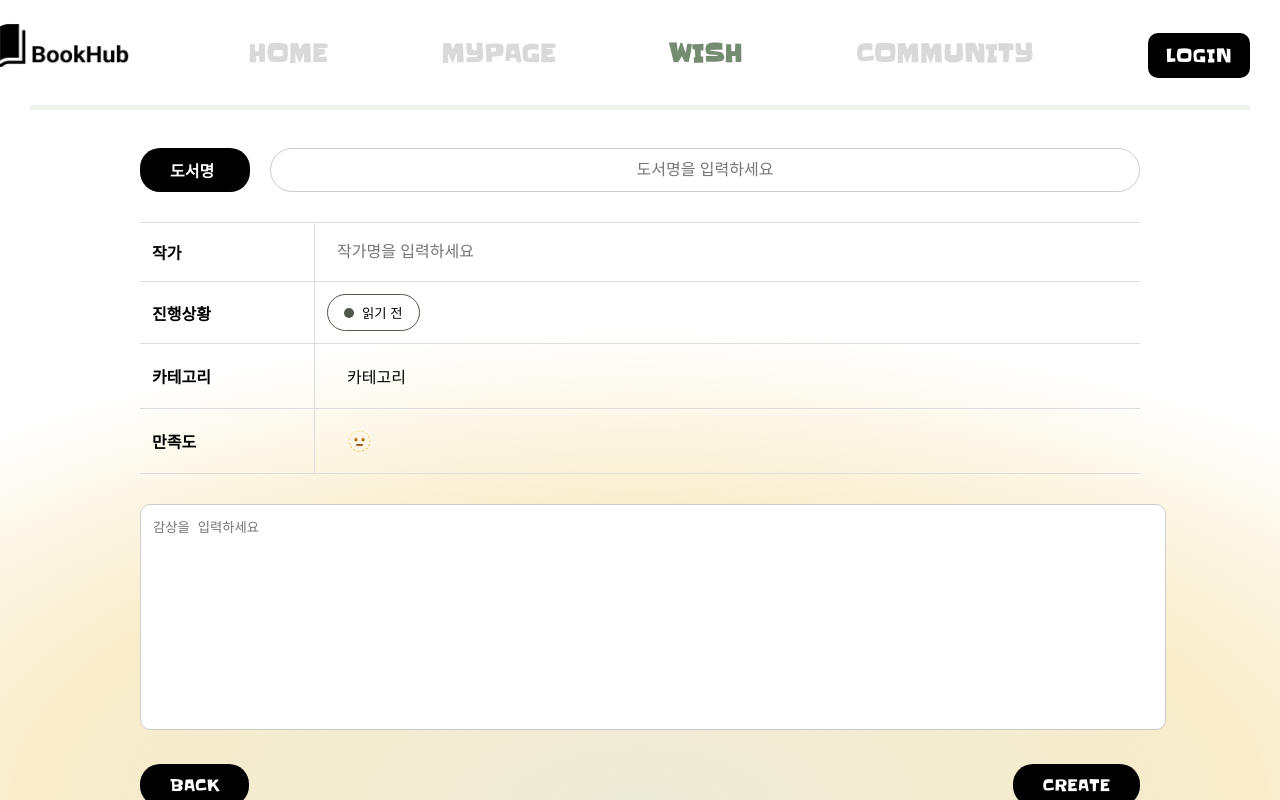
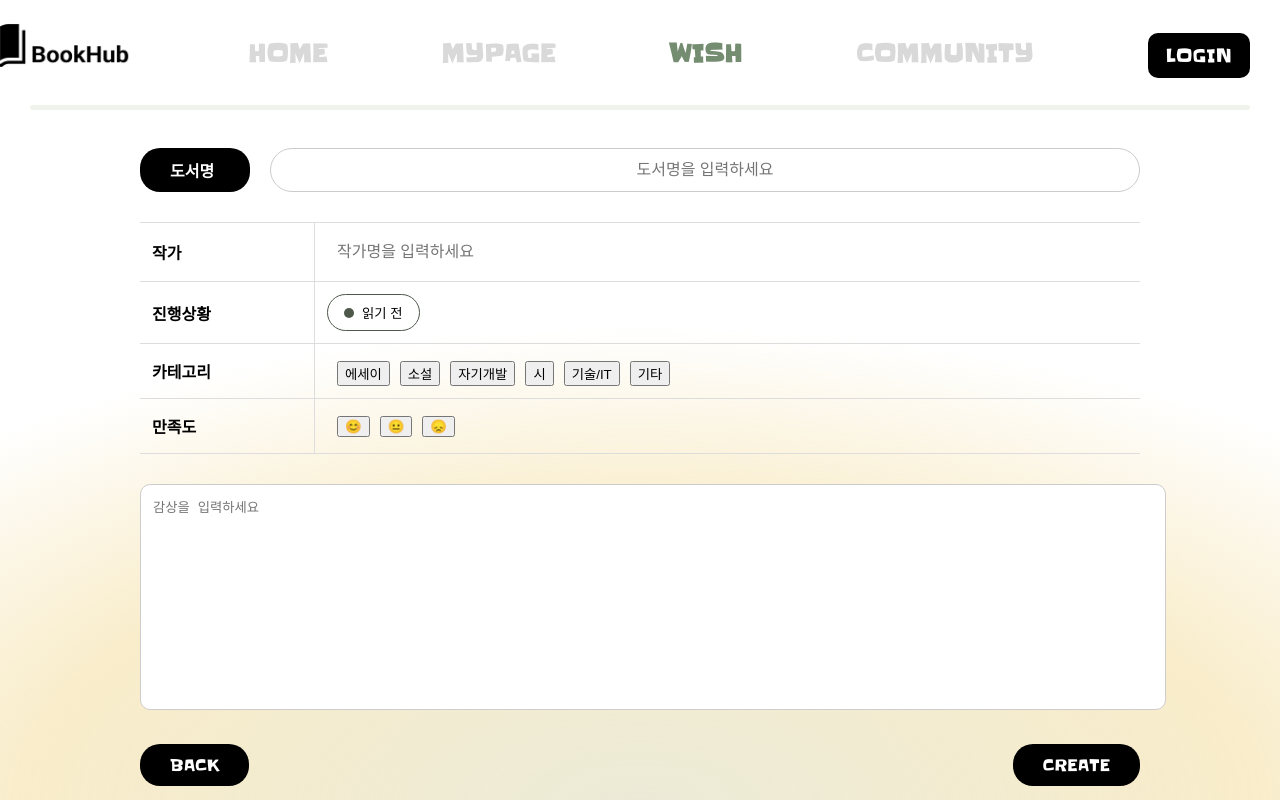
Before and after one commit to BookHub-BookTrio/BookHub-Front, a React (Create React App) app in the folder bookhub/: page /wish-create in a window 1280 px wide. Built offline with nearby package versions, Linux system fonts and the light colour scheme.

Commit message:
[Design/#29] - WishCraete 디자인 수정

```diff
--- a/bookhub/src/pages/wish/WishCreate.jsx
+++ b/bookhub/src/pages/wish/WishCreate.jsx
@@ -12,8 +12,8 @@ const WishCreate = () => {
   const [category, setCategory] = useState("");
   const [star, setStar] = useState("🫥");
   const [content, setContent] = useState("");
-  const [showStarOptions, setShowStarOptions] = useState(false);
-  const [showCategoryOptions, setShowCategoryOptions] = useState(false);
+  const [showStarOptions, setShowStarOptions] = useState(true);
+  const [showCategoryOptions, setShowCategoryOptions] = useState(true);
 
   const progressOptions = ["읽기 전", "읽는 중", "완료"];
 
@@ -121,13 +121,7 @@ const WishCreate = () => {
               <th>카테고리</th>
               <td>
                 <div className={styles.categoryArea}>
-                  <button
-                    className={styles.categoryButton}
-                    onClick={() => setShowCategoryOptions((prev) => !prev)}
-                  >
-                    {categoryDisplay[category] || "카테고리"}
-                  </button>
-                  {showCategoryOptions && (
+                  {showCategoryOptions ? (
                     <div className={styles.categoryOptions}>
                       {Object.keys(categoryDisplay).map((key) => (
                         <button key={key} onClick={() => handleCategoryClick(key)}>
@@ -135,6 +129,13 @@ const WishCreate = () => {
                         </button>
                       ))}
                     </div>
+                  ) : (
+                    <button
+                      className={styles.categoryButton}
+                      onClick={() => setShowCategoryOptions(true)}
+                    >
+                      {categoryDisplay[category] || "카테고리"}
+                    </button>
                   )}
                 </div>
               </td>
@@ -143,18 +144,19 @@ const WishCreate = () => {
               <th>만족도</th>
               <td>
                 <div className={styles.starArea}>
-                  <button
-                    className={styles.starButton}
-                    onClick={() => setShowStarOptions((prev) => !prev)}
-                  >
-                    {star}
-                  </button>
-                  {showStarOptions && (
+                  {showStarOptions ? (
                     <div className={styles.starOptions}>
                       <button onClick={() => handleStarClick("😊")}>😊</button>
                       <button onClick={() => handleStarClick("😐")}>😐</button>
                       <button onClick={() => handleStarClick("😞")}>😞</button>
                     </div>
+                  ) : (
+                    <button
+                      className={styles.starButton}
+                      onClick={() => setShowStarOptions(true)}
+                    >
+                      {star}
+                    </button>
                   )}
                 </div>
               </td>
--- a/bookhub/src/pages/wish/WishCreate.module.css
+++ b/bookhub/src/pages/wish/WishCreate.module.css
@@ -52,6 +52,7 @@
 
 .infoTable th,
 .infoTable td {
+	position: relative;
 	border: 1px solid #ddd;
 	padding: 12px;
 	text-align: left;
@@ -88,54 +89,30 @@
 	background: #4e594b;
 }
 
-.categoryArea {
+.categoryArea,
+.starArea {
 	position: relative;
+	height: 30px;
 }
 
-.categoryButton {
-	padding: 8px 20px;
+.categoryButton,
+.starButton {
 	border: none;
 	background: none;
 	font-size: 16px;
 	cursor: pointer;
 }
 
-.categoryOptions {
-	position: absolute;
-	top: 0;
-	left: 100px;
-	display: flex;
-	flex-direction: row;
-	gap: 10px;
-	padding: 8px;
-	border: 1px solid #ccc;
-	border-radius: 10px;
-	z-index: 10;
-}
-
-.starArea {
-	position: relative;
-}
-
-.starButton {
-	padding: 8px 20px;
-	border: none;
-	background: none;
-	font-size: 20px;
-	cursor: pointer;
-}
-
+.categoryOptions,
 .starOptions {
 	position: absolute;
-	top: 0;
-	left: 100px;
+	top: 0px;
+	left: 5px;
 	display: flex;
-	flex-direction: row;
+	flex-wrap: wrap;
 	gap: 10px;
-	padding: 8px;
-	border: 1px solid #ccc;
-	border-radius: 10px;
-	z-index: 10;
+	border: none;
+	padding: 5px;
 }
 
 .contentArea {
```
